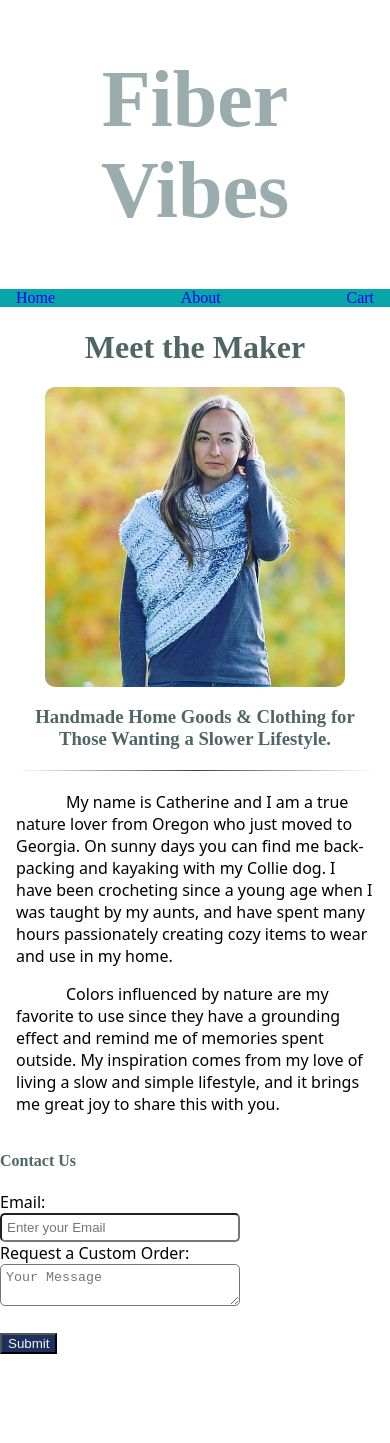
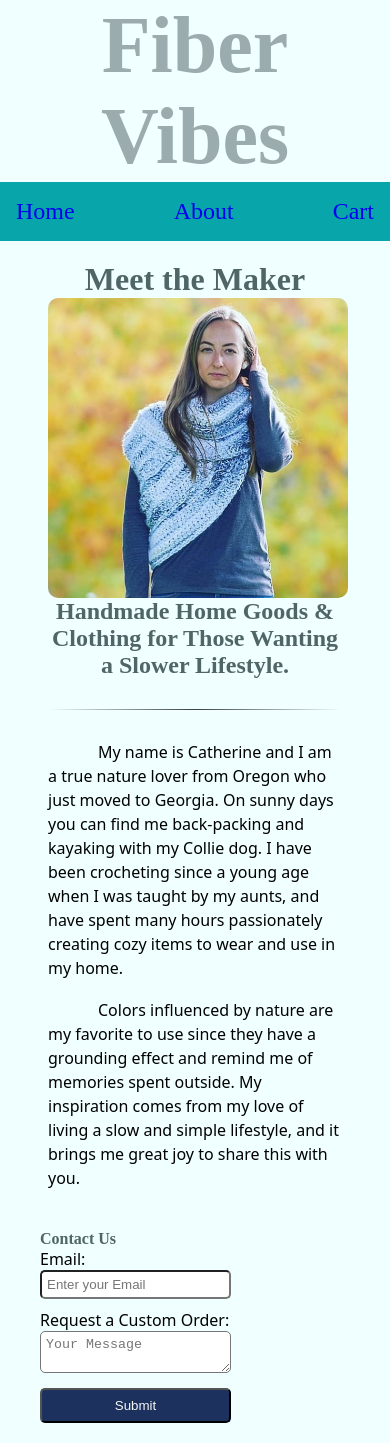
Before and after one commit to CatherineARoss/flatiron-phase-2-react-project-frontend, a React (Vite) app: page /about in a window 390 px wide. Before the commit the page ends 1374 px from the top, so only its background shows below. Built offline with nearby package versions, Linux system fonts and the light colour scheme.

Commit message:
adds css to all the compoents while making the page responsive. Also makes small changes to About.jsx and Cart.jsx to their layout

```diff
--- a/src/Components/About.jsx
+++ b/src/Components/About.jsx
@@ -6,12 +6,13 @@ const About = () => {
         <div className="about">
             <h1>Meet the Maker</h1>
             <img className="about-photo" src={MeetTheMaker} />
-            <h3>Handmade Home Goods & Clothing for Those Wanting a Slower Lifestyle.</h3>
+            <h2>Handmade Home Goods & Clothing for Those Wanting a Slower Lifestyle.</h2>
             <hr></hr>
             <p>My name is Catherine and I am a true nature lover from Oregon who just moved to Georgia.
                 On sunny days you can find me back-packing and kayaking with my Collie dog.
                 I have been crocheting since a young age when I was taught by my aunts,
                 and have spent many hours passionately creating cozy items to wear and use in my home.</p>
+            <br></br>
             <p>Colors influenced by nature are my favorite to use since they have a grounding effect and remind me of memories spent outside.
                 My inspiration comes from my love of living a slow and simple lifestyle,
                 and it brings me great joy to share this with you.</p>
--- a/src/Components/Cart.jsx
+++ b/src/Components/Cart.jsx
@@ -3,7 +3,6 @@ import { CartContext } from './CartContext';
 
 const Cart = () => {
   const { cart } = useContext(CartContext);
-
 
   const total = cart.reduce((acc, item) => acc + item.price, 0);
 
@@ -15,9 +14,8 @@ const Cart = () => {
           <div key={item.id} className="cart-item">
             <img className='cart-image' src={item.image} alt={item.title} />
             <div className='cart-details'>
-              <h4 className='cart-item-title'><strong>{item.title}</strong></h4>
+              <h4 className='cart-title'><strong>{item.title}</strong></h4>
               <p className='cart-price'><strong>Price: $</strong>{item.price}</p>
-              <br></br>
             </div>
           </div>
         ))}
--- a/src/styles.css
+++ b/src/styles.css
@@ -1,64 +1,65 @@
 /* whole document*/
 *{
     box-sizing: border-box;
+    margin: 0;
+    padding: 0;
 }
 
 body{
-    margin: 0;
+
+    background-color: azure;
 }
-
-@media screen and (max-width: 414px) {
-    .footer {
-      grid-template-columns: 100%;
-    }
-  }
-
 
 /*NavBar*/
 .nav{
     background-color: rgb(8, 166, 171);
     color: whitesmoke;
     display: flex;
+    flex-wrap: wrap;
     justify-content: space-between;
-    padding: 0 1rem;
-    gap: 2rem;
+    padding: 1rem;
+    margin-bottom: 20px;
+    gap: 1rem;
     align-items: center;
 }
 
 .nav a{
     text-decoration: none;
+    font-size: 1.5rem;
+    font-family: 'cooper black';
 }
 
 .site-title{
     color: rgb(155, 172, 174);
     text-align: center;
     font-size: 5rem;
-    padding: 0 1rem;
     font-family: 'Brush Script MT';
 }
 
 /*About Component*/
 .about-photo{
-    width: 300px;
-    height: 300px;
-    object-fit: cover;
-    margin: 0 auto;
     display: block;
     border-radius: 10px;
+    margin-left: auto;
+    margin-right: auto;
+    width: 300px;
+
 }
 
 .about{
-    padding: 0 1rem;
+    padding: 0 3rem;
     align-items: center;
-    justify-content: space-between;
+
 }
 
 .about p{
     text-indent: 50px;
+    text-size-adjust: 20px;
     font-family: 'Noto Sans', sans-serif;
+    line-height: 1.5;
 }
 
-.about h1, h3{
+.about h1, h2{
     text-align: center;
     font-family: 'Leelawadee UI';
     color: rgb(79, 101, 102);
@@ -68,33 +69,32 @@ hr {
 	border: 0;
 	height: 1px;
 	background-image: linear-gradient(to right, rgba(0, 0, 0, 0), rgba(0, 0, 0, 0.75), rgba(0, 0, 0, 0));
-    margin-top: 20px;
-    margin-bottom: 20px;
+    margin-top: 30px;
+    margin-bottom: 30px;
 }
 
 /*Footer Component*/
 .contact-us {
 	float: left;
 	font-family: 'Noto Sans', sans-serif;
+    padding-left: 40px;
+    padding-top: 40px;
 }
 
 form input, textarea {
 	padding: 5px;
 	border-radius: 5px;
-	width: 240px;
-}
-
-form input [type="submit"] {
-	width: 250px;
-}
-
-.submit-button-wrapper {
-	margin: 20px 0;
+	width: 100%;
+    margin-bottom: 10px;
 }
 
 #submit-button {
 	background-color: #1C315E;
     color: whitesmoke;
+    width: 100%;
+    padding: 8px;
+    border-radius: 5px;
+    margin-bottom: 20px;
 }
 
 /*Home component*/
@@ -104,7 +104,7 @@ form input [type="submit"] {
     padding: 0;
     margin: 0;
     display: inline;
-    line-height: 1;
+    line-height: 1.5;
 }
 
 .home h2{
@@ -112,9 +112,7 @@ form input [type="submit"] {
     font-family: 'Leelawadee UI';
 }
 
-.home p{
-    line-height: 0;
-}
+
 
 /*FiberVibesListings*/
 @media (min-width: 768px) {
@@ -125,8 +123,8 @@ form input [type="submit"] {
     }
 
     .card {
-        width: 45%;
-        margin: 10px;
+        width: 30%;
+        margin: 20px;
     }
 }
 .listing-image {
@@ -155,7 +153,7 @@ form input [type="submit"] {
     border-radius: 5px;
     border: 3px solid rgb(8, 166, 171);
     padding: 20px 20px 50px 20px;
-    background-color: aliceblue;
+    background-color: rgb(227, 251, 251);
 }
 
 .card h3, h4 {
@@ -177,11 +175,9 @@ form input [type="submit"] {
 .cart-item {
     font-family: 'Leelawadee UI';
     display: flex;
-    justify-content: space-between;
-    padding: 0 3rem;
-    gap: 2rem;
-    margin: auto;
     align-items: center;
+    flex-wrap: wrap;
+    gap: 20px;
 }
 
 .cart-image {
@@ -189,51 +185,44 @@ form input [type="submit"] {
     height: 100px;
     object-fit: cover;
     border-radius: 10px;
+    margin-left: 30px;
+    margin-bottom: 10px;
 }
 
 .cart-details {
+    flex: 1;
     display: flex;
     flex-direction: row;
-    text-align: center;
-    justify-content: space-between;
-    padding: 0 1rem;
-    gap: 2rem;
-    margin: 2rem;
     align-items: center;
+    margin: 10px;
+    padding: 10px;
 }
 
-.cart-title {
+.cart-title, .cart-price {
     color: rgb(79, 101, 102);
     font-family: 'Leelawadee UI';
     text-align: center;
-
+    margin: auto;
 }
 
 .total-price{
     text-align: right;
-    padding-right: 4rem;
+    padding-right: 2rem;
+    font-family: 'Leelawadee UI';
 }
 
 .checkout-button{
     background-color: #1C315E;
     color: whitesmoke;
-    float: right;
-    margin-right: 70px;
+    position: absolute; right: 25px;
 }
 
 @media (min-width: 768px) {
     .cart-item {
-        width: auto;
+        justify-content: space-between;
     }
 
-    .cart-image {
-        width: 100px;
-        height: 100px;
-    }
-
-    .cart-price, .cart-item-title {
-        display: inline-block;
-        justify-content: space-between;
-        flex-grow: unset;
+    .cart-title, .cart-price {
+        flex: 1;
     }
 }
```
